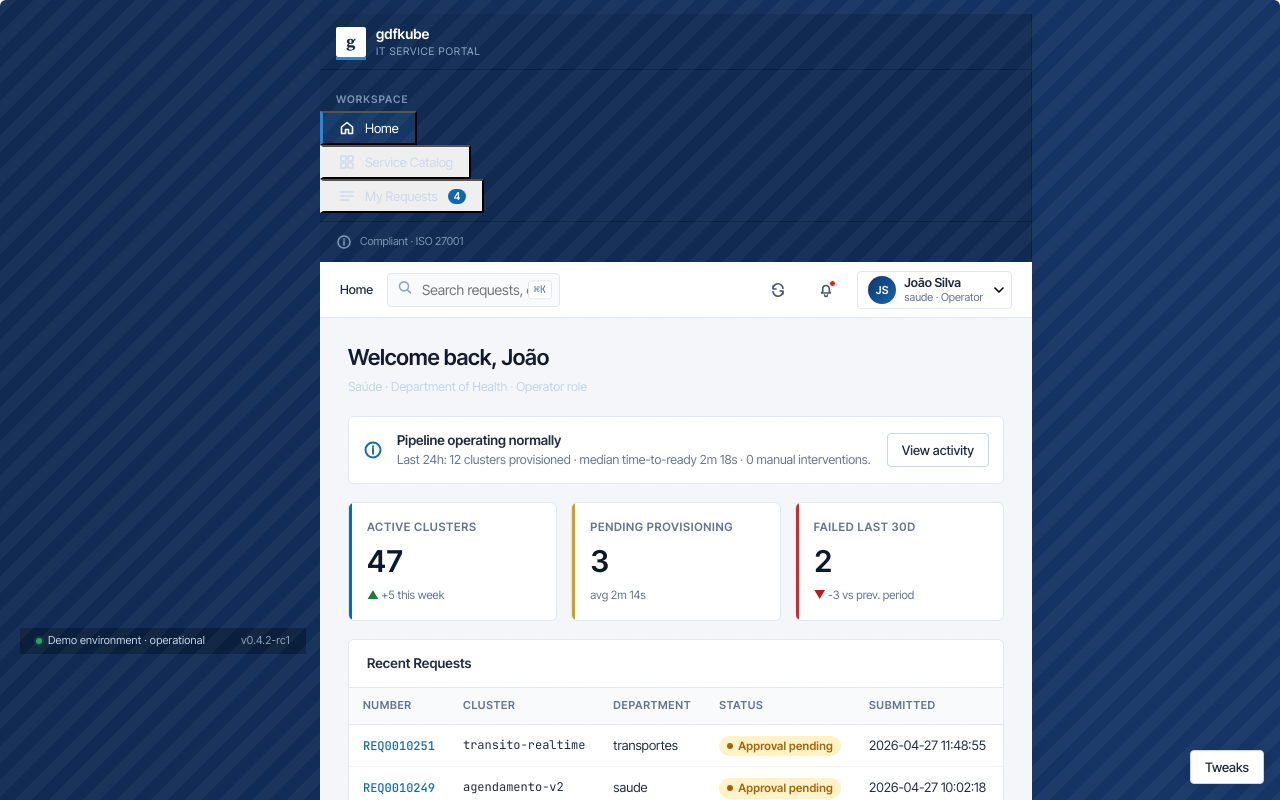
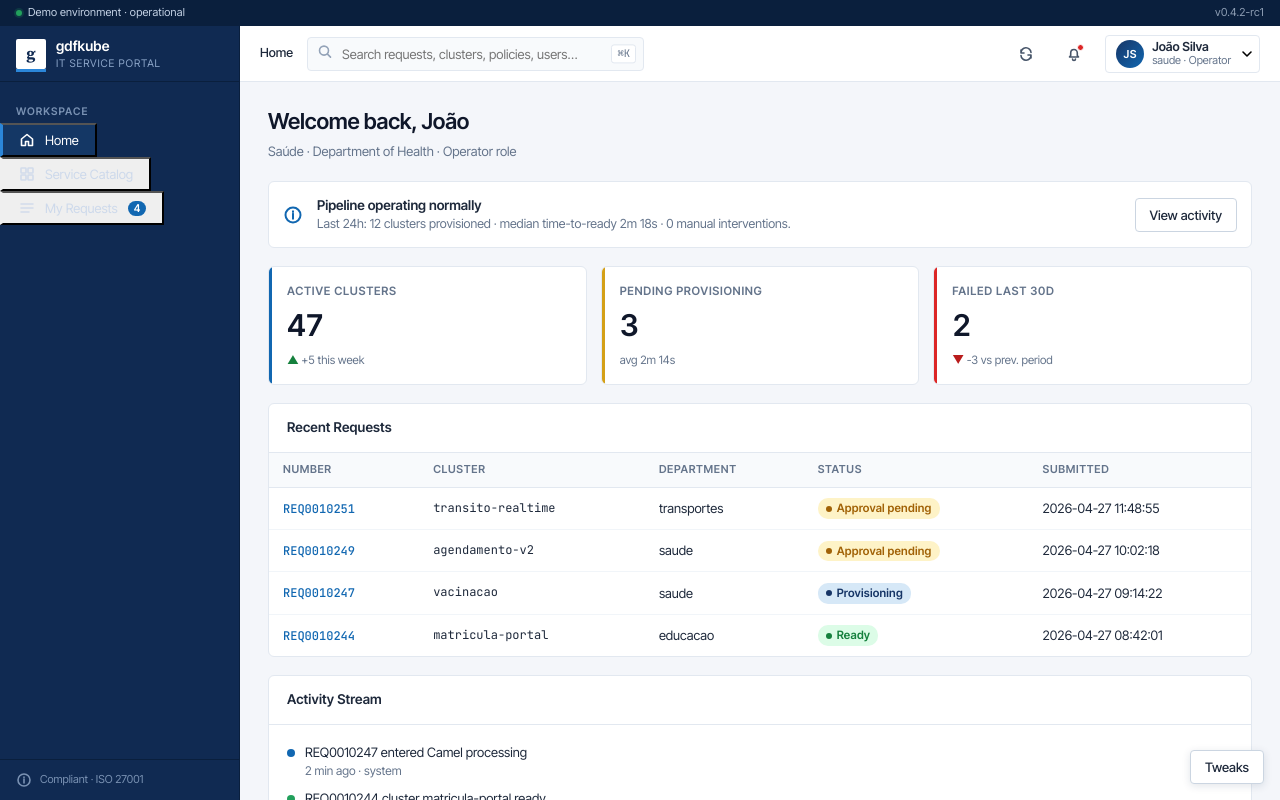
Before and after one commit to HugoPfeffer/gdfkube, a React (Vite) app in the folder gdfkube-src/gdfkube-itsm/: page / in a window 1280 px wide. Shown: the top 800 px of the page. Built offline with nearby package versions, Linux system fonts and the light colour scheme.

Commit message:
restore .app grid layout

```diff
--- a/gdfkube-src/gdfkube-itsm/src/App.tsx
+++ b/gdfkube-src/gdfkube-itsm/src/App.tsx
@@ -158,21 +158,17 @@ function App() {
       <div className="page-placeholder">{route}</div>
     );
 
-  const shellClass =
-    `app-shell density-${tweaks.density}` +
-    (tweaks.showDemoBanner ? ' banner' : '');
+  const appClass = tweaks.showDemoBanner ? 'app with-banner' : 'app';
 
   return (
-    <div className={shellClass}>
+    <div className={appClass} data-density={tweaks.density}>
       <UtilityBand />
-      <div className="shell">
       <Sidebar
         route={route}
         navigate={navigate}
         role={role}
         collapsed={tweaks.sidebarCollapsed}
       />
-        <div className="main-col">
       <Topbar
         crumbs={crumbs}
         role={role}
@@ -188,8 +184,6 @@ function App() {
         }
       />
       <main className="main">{pageElement}</main>
-        </div>
-      </div>
       <ToastStack toast={toast} onDismiss={() => setToast(null)} />
       <button
         type="button"
```
Also changed, not shown: 2 other files (tests, documents, lock files or other folders). Lines whose indentation alone changed are shown as unchanged.
